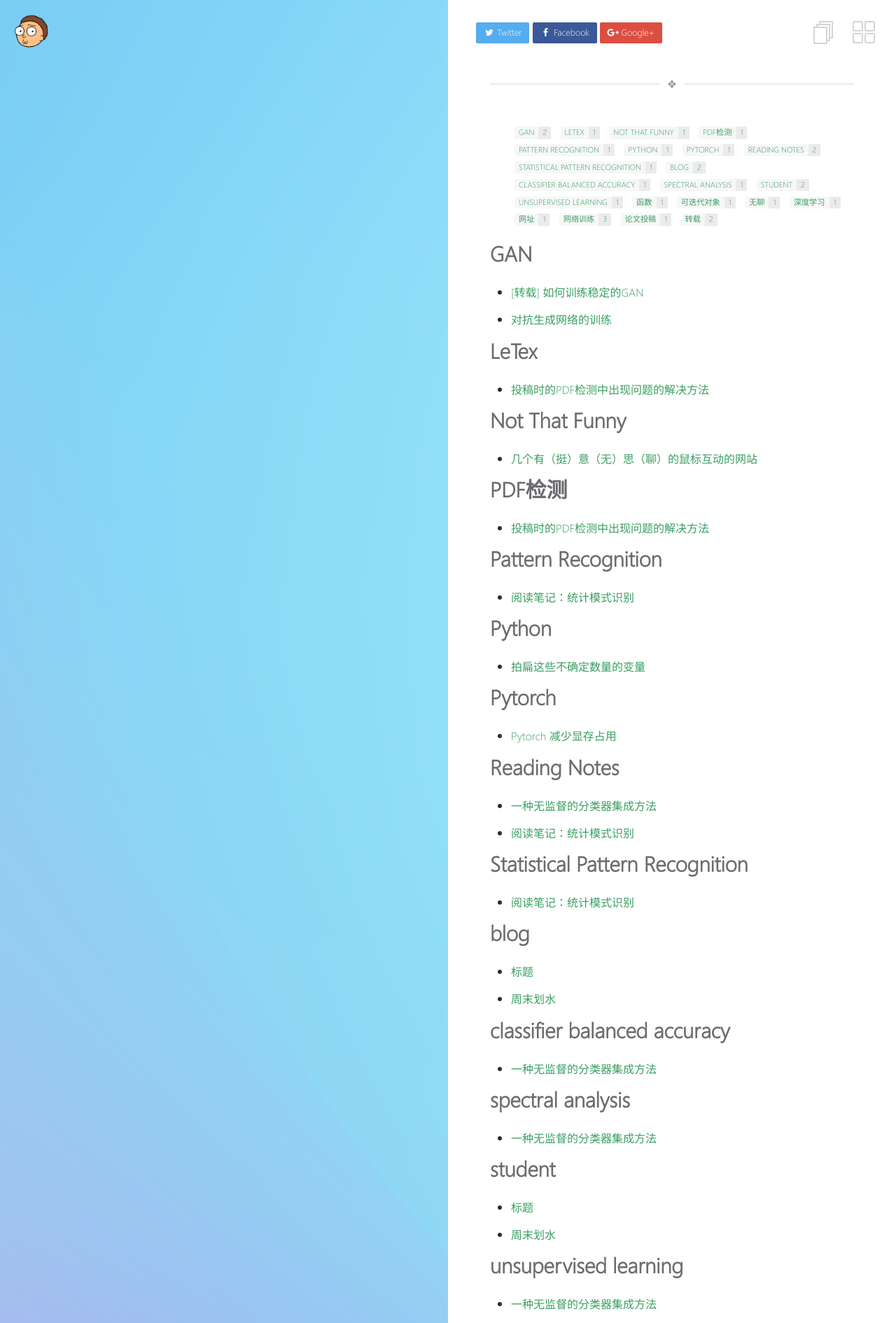
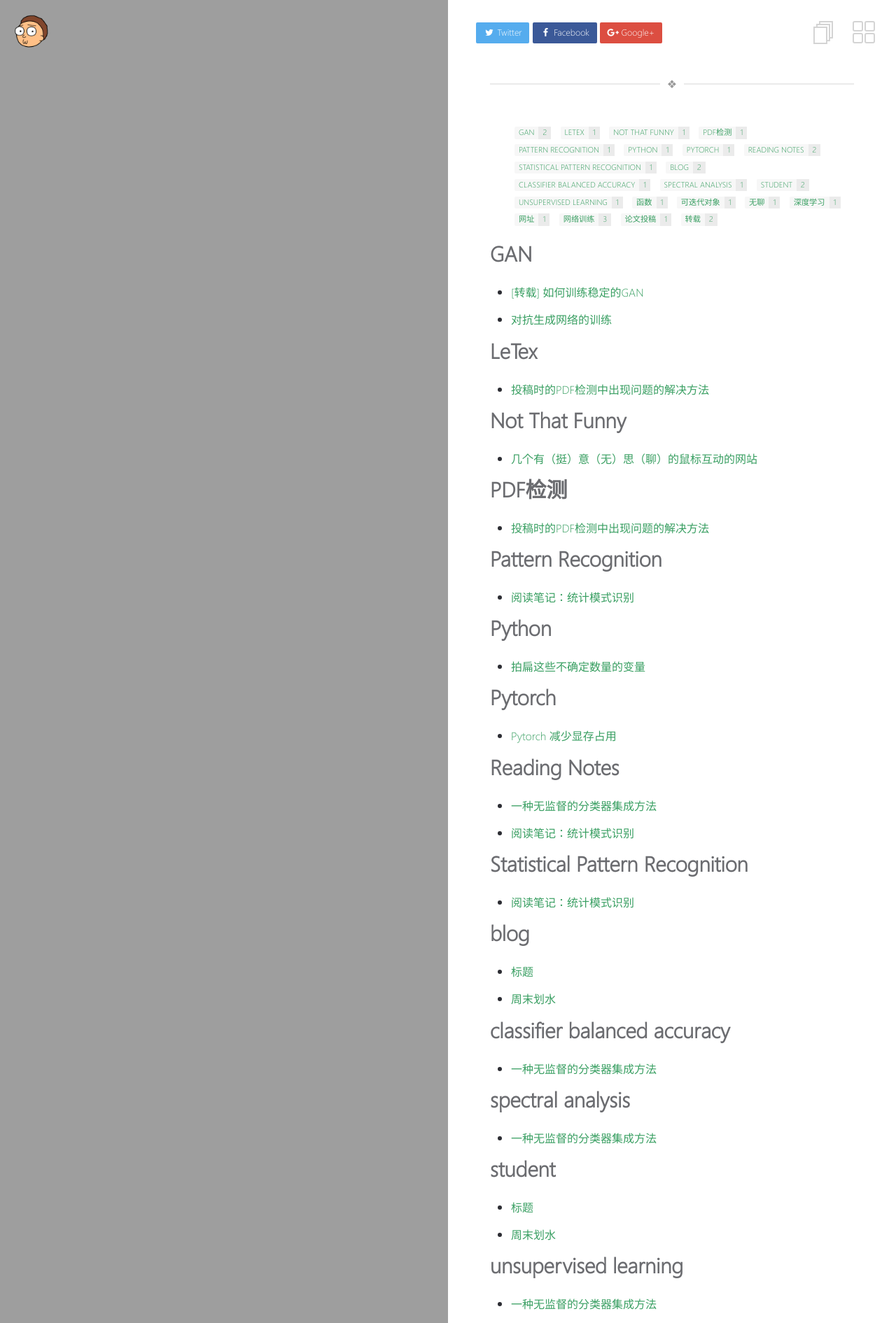
Before and after one commit to ODVV/odvv.github.io, a Jekyll site: the page built from _pages/tags.md, in a window 1280 px wide. Shown: the top 1891 px of the page at 70% size. Built offline with Jekyll 4.4.1, drawn with Linux system fonts in a browser that asks for light colours.

Commit message:
decorate

```diff
--- a/_config.yml
+++ b/_config.yml
@@ -8,8 +8,8 @@
 # Left Block Images
 background:
   homepage: images/home.jpg                           # this image will be shown on homepage's left block
-  post-list: images/unsplash-image-10.png             # this image will be shown on post list page
-  default-post: images/unsplash-gallery-image-3.png   # this image will be shown when post's front matter doesn't specify any image
+  post-list: images/unsplash-gallery-image-10.jpg             # this image will be shown on post list page
+  default-post: images/unsplash-gallery-image-11.jpg   # this image will be shown when post's front matter doesn't specify any image
 
 # Jekyll
 permalink:          /:year/:month/:day/:title/
```
Also changed, not shown: images/28. Deco.png (deleted), images/29. Pale Cornflower Blue.png (deleted), images/crl.jpg (added), images/cyq.jpg (added), images/halve-home-image.png (deleted), images/unsplash-gallery-image-10.jpg (added), images/unsplash-gallery-image-11.jpg.jpg (added), images/unsplash-gallery-image-3.jpg (added), images/unsplash-gallery-image-3.png (deleted), images/unsplash-gallery-image-4.jpg (added), images/unsplash-gallery-image-6.jpg (added), images/unsplash-gallery-image-9.jpg (added), images/unsplash-image-9.png (deleted), 3 other files.
